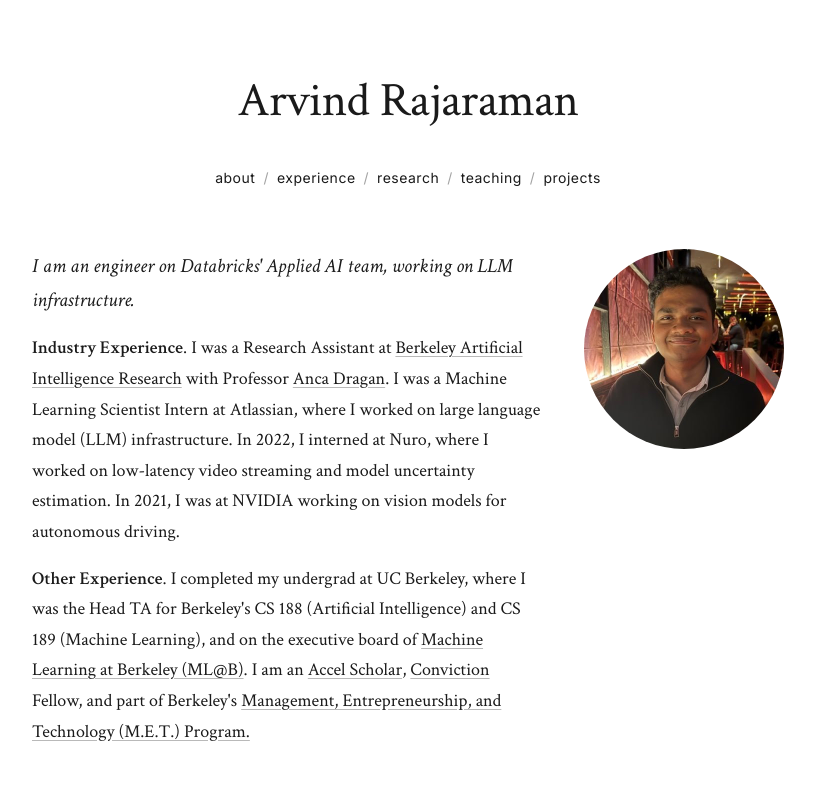
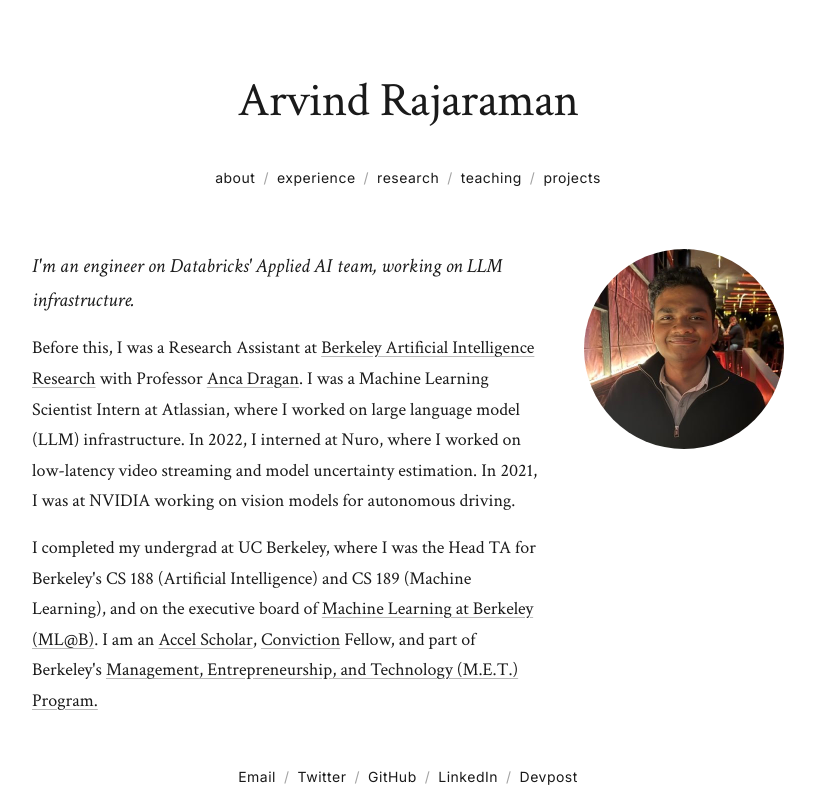
Before and after one commit to arvindrajaraman/arvindrajaraman.github.io, a React (Create React App) app: page / in a window 1280 px wide. Shown: the top 799 px of the page, without its empty margins (232-1047 px from the left). Built offline with nearby package versions, Linux system fonts and the light colour scheme.

Commit message:
Improve About section wording with cleaner narrative style

```diff
--- a/src/components/About.js
+++ b/src/components/About.js
@@ -7,11 +7,11 @@
       <div className="about-content">
         <div className="about-text">
           <p className="intro">
-            I am an engineer on Databricks' Applied AI team, working on LLM infrastructure.
+            I'm an engineer on Databricks' Applied AI team, working on LLM infrastructure.
           </p>
 
           <p>
-            <strong>Industry Experience</strong>. I was a Research Assistant at{' '}
+            Before this, I was a Research Assistant at{' '}
             <a href="https://bair.berkeley.edu/" target="_blank" rel="noopener noreferrer">
               Berkeley Artificial Intelligence Research
             </a>{' '}
@@ -23,7 +23,7 @@
           </p>
 
           <p>
-            <strong>Other Experience</strong>. I completed my undergrad at UC Berkeley, where I was the Head TA for Berkeley's CS 188 (Artificial Intelligence) and CS 189 (Machine Learning), and on the executive board of{' '}
+            I completed my undergrad at UC Berkeley, where I was the Head TA for Berkeley's CS 188 (Artificial Intelligence) and CS 189 (Machine Learning), and on the executive board of{' '}
             <a href="https://ml.berkeley.edu/" target="_blank" rel="noopener noreferrer">
               Machine Learning at Berkeley (ML@B)
             </a>
```
